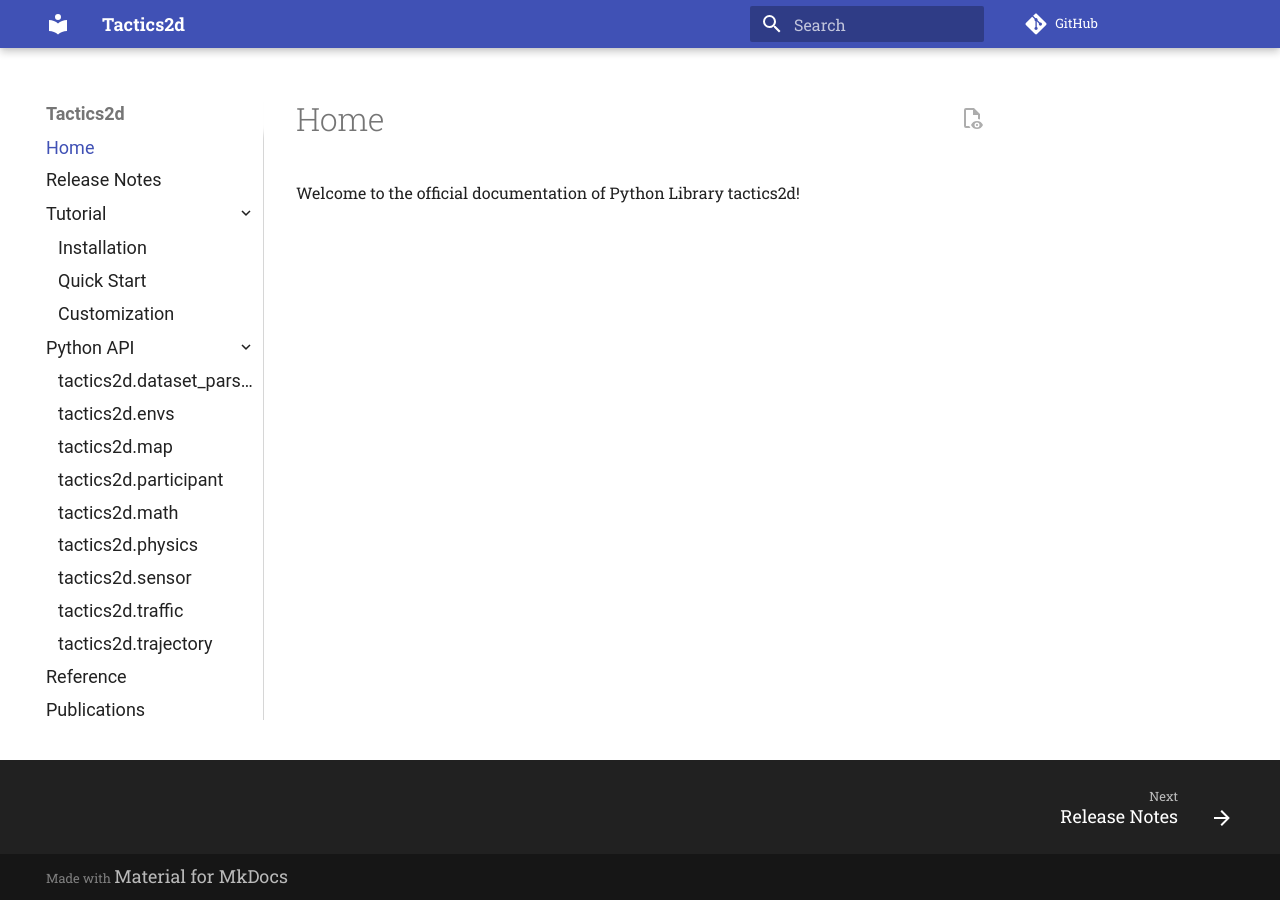
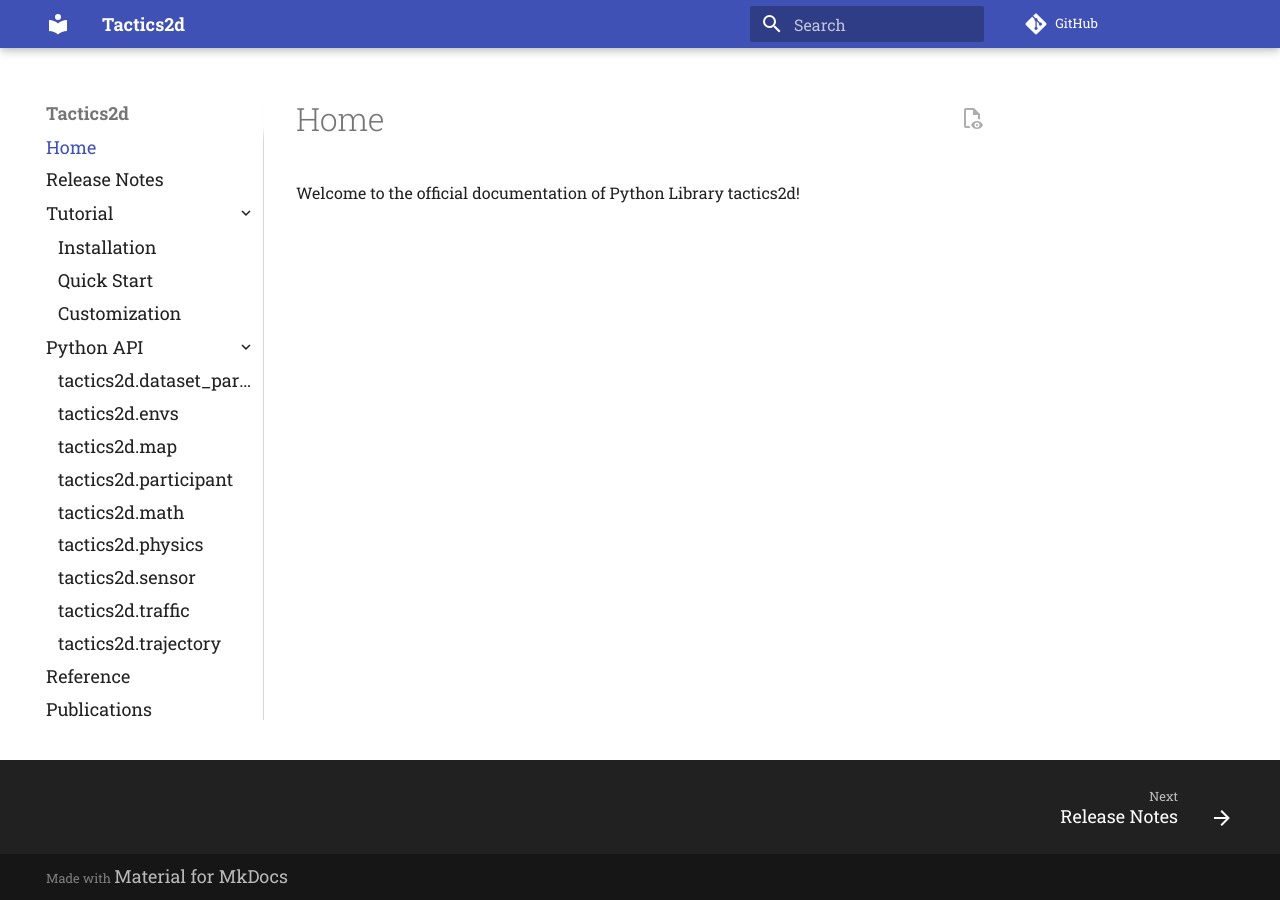
Before and after one commit to WoodOxen/tactics2d, an MkDocs documentation site: the page built from docs/index.md, in a window 1280 px wide. Built offline with MkDocs 1.6.1 and Material for MkDocs 9.7.7, drawn with Linux system fonts in a browser that asks for light colours; comment, search, counter and statistics services are not loaded.

Commit message:
💄 improve font style

```diff
--- a/docs/css/extra_for_material.css
+++ b/docs/css/extra_for_material.css
@@ -1,6 +1,5 @@
 /******************** Left side bar ***************************/
 nav.md-nav--primary {
-	font-family: "Roboto", serif;
 	font-size: 18px;
 	text-align: left;
 	border-right-style: solid;
@@ -11,7 +10,6 @@
 
 /******************* Right Side Bar ***************************/
 nav.md-nav--secondary {
-	font-family: "Roboto", serif;
 	font-size: 16px;
 	text-align: left;
 	border-left-style: solid;
@@ -40,7 +38,7 @@
 
 /******************* H1 Doc Heading ***************************/
 h1.doc-heading {
-	font-family: "Roboto", serif;
+	font-family: "Roboto Slab", sans-serif;
 	font-size: 36px;
 	line-height: 1.2;
 	text-align: left;
@@ -50,7 +48,7 @@
 
 /******************* H2 Doc Heading ***************************/
 h2.doc-heading {
-	font-family: "Roboto", serif;
+	font-family: "Roboto Slab", sans-serif;
 	margin-top: 3px;
 	font-size: 32px;
 	line-height: 1.2;
@@ -61,7 +59,7 @@
 
 /******************* H3 Doc Heading ***************************/
 h3.doc-heading {
-	font-family: "Roboto Slab", sans-serif;
+	font-family: "Roboto Slab", serif;
 	font-size: 28px;
 	line-height: 1.6;
 	text-align: left;
--- a/mkdocs.yml
+++ b/mkdocs.yml
@@ -69,7 +69,7 @@
         name: Switch to light mode
   font:
     text: "Roboto Slab"
-    code: "Source Code Pro"
+    code: "Ubuntu Mono"
   features:
     - content.action.view
     - content.code.copy
```
